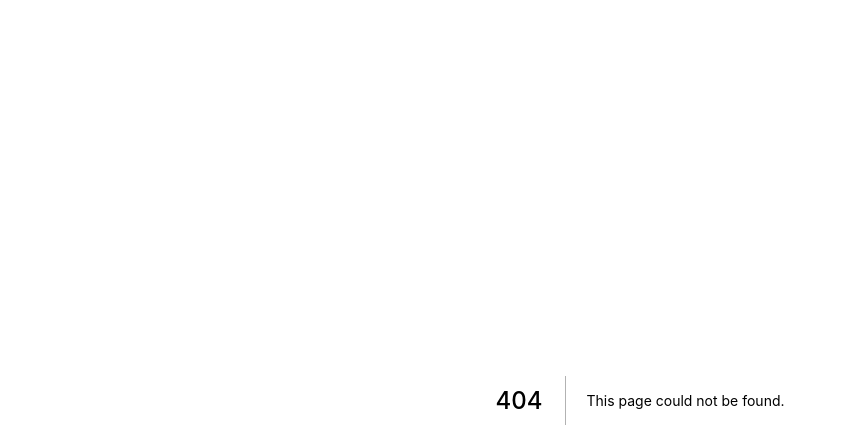
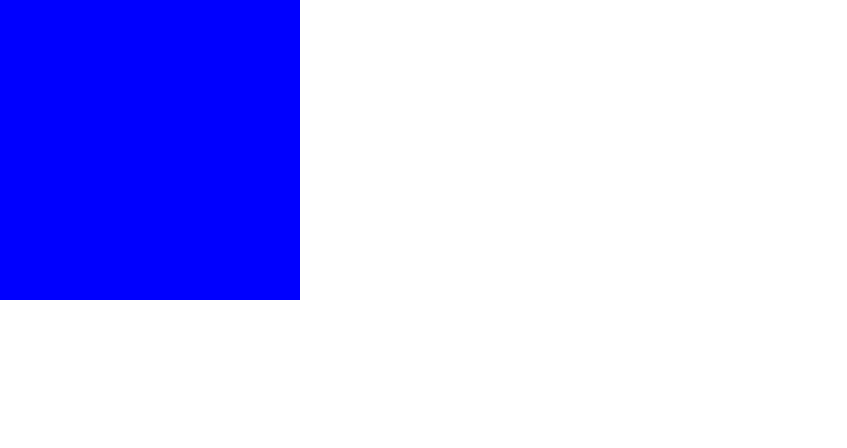
Before and after one commit to thalesms2/chamber, a Next.js app: page /css/emotion in a window 1280 px wide. Before the commit this address had no page. Shown: the top 448 px of the page, without its empty margins (0-847 px from the left). Built offline with nearby package versions, Linux system fonts and the light colour scheme; a web font is replaced by a local one.

Commit message:
feat(emotion): added test of emotion

```diff
--- /dev/null
+++ b/pages/css/emotion.tsx
@@ -0,0 +1,21 @@
+import React from 'react'
+import type { NextPage } from 'next'
+import { css } from '@emotion/react'
+
+
+
+const Emotion: NextPage = () => {
+    return (
+        <React.Fragment>
+            <div
+                css={css`
+                    width: 300px;
+                    height: 300px;
+                    background-color: blue;
+                `}
+            />
+        </React.Fragment>
+    )
+}
+
+export default Emotion
```
Also changed, not shown: tsconfig.json (+14 -3 lines).
